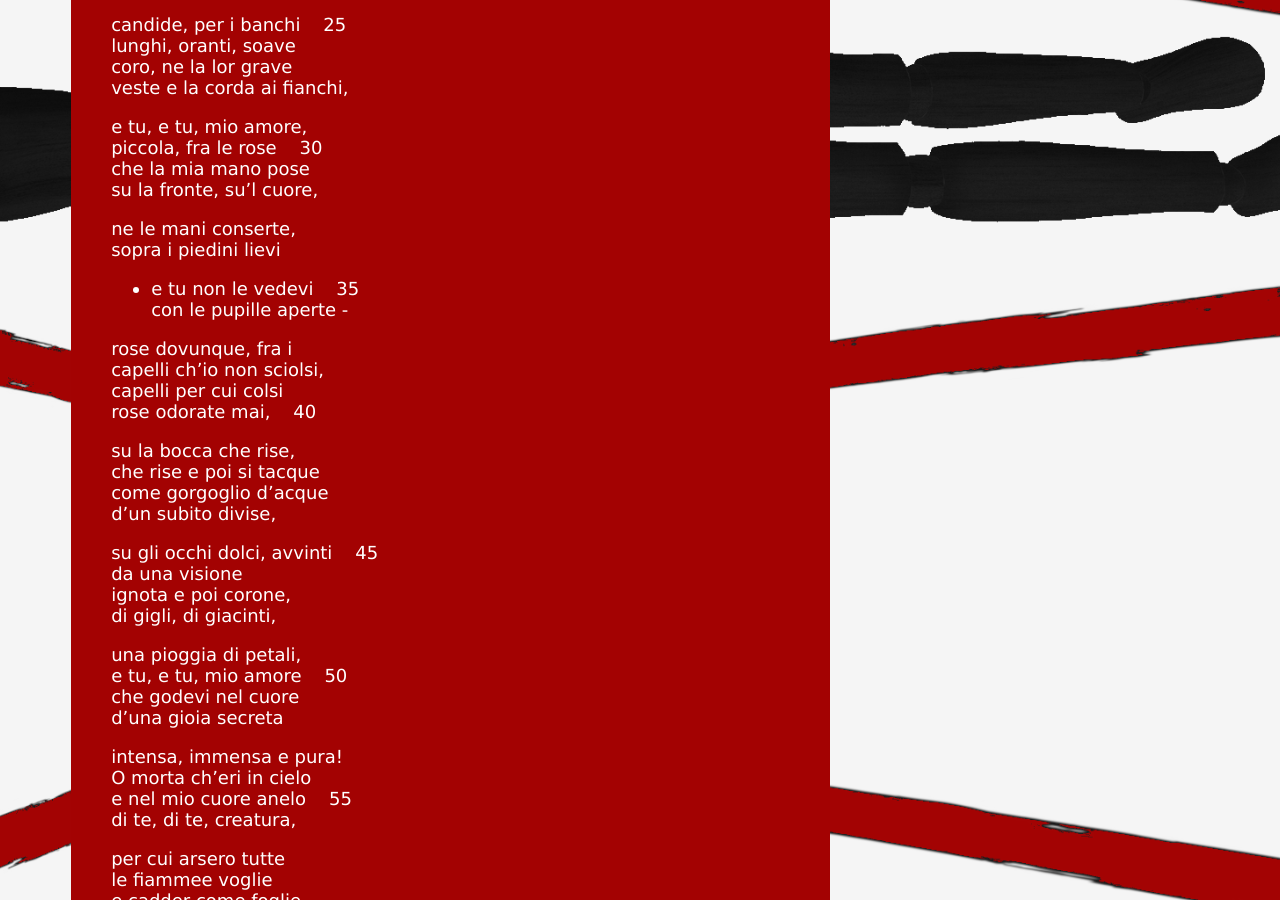
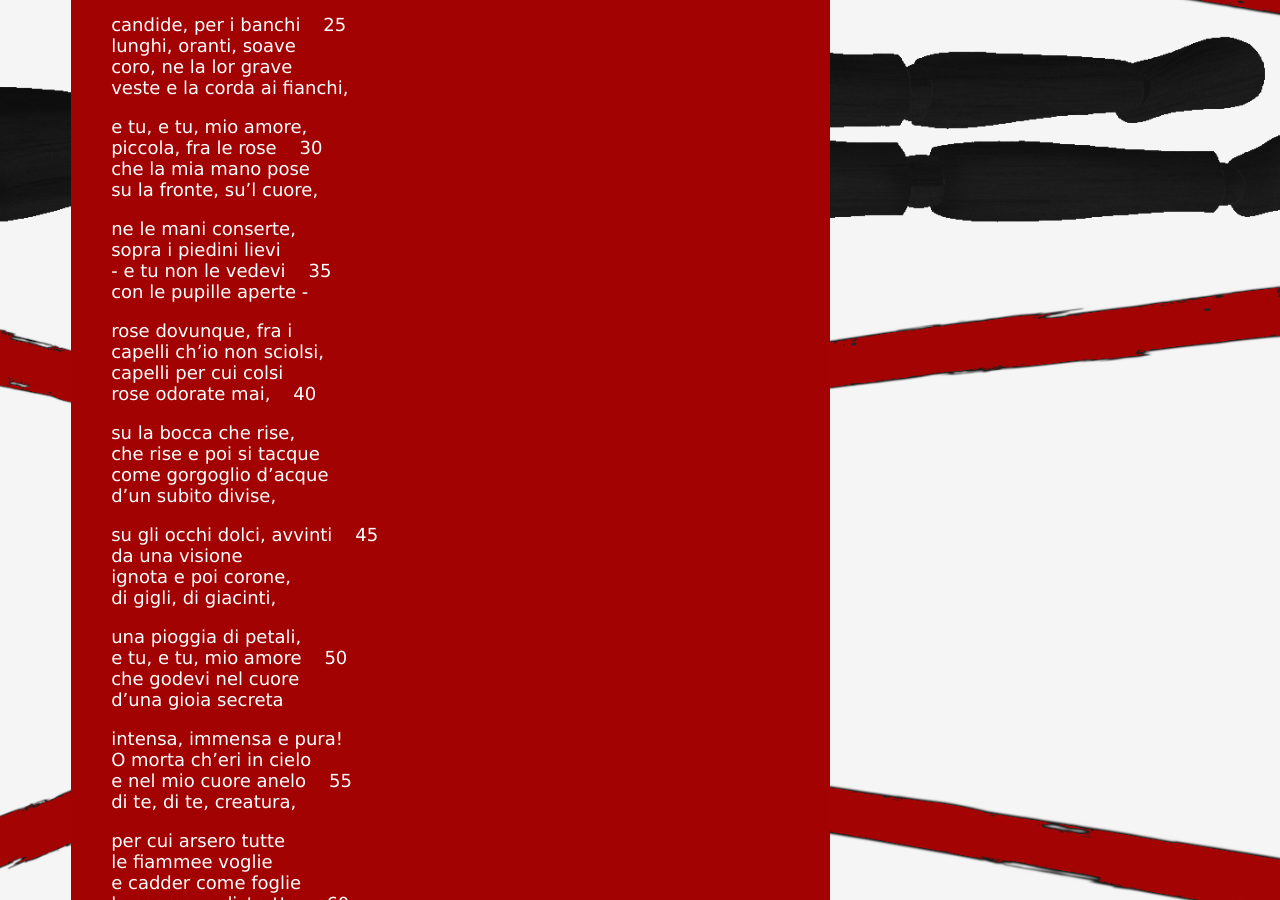
Before and after one commit to thechiefm88/thechiefm88.github.io, a Jekyll site: the page built from _posts/2021-05-02-un-approfondimento-follie.md, in a window 1280 px wide and 900 px high, scrolled down 1227 px. Built offline with Jekyll 4.4.1, drawn with Linux system fonts in a browser that asks for light colours.

Commit message:
19: repaired md syntax

```diff
--- a/_posts/2021-05-02-un-approfondimento-follie.md
+++ b/_posts/2021-05-02-un-approfondimento-follie.md
@@ -54,7 +54,7 @@ Di un a bellezza a dir poco estrema, riporto ora il testo completo, seguirà un
 >
 >ne le mani conserte,
 >sopra i piedini lievi
->- e tu non le vedevi&nbsp;&nbsp;&nbsp;&nbsp;35
+>\- e tu non le vedevi&nbsp;&nbsp;&nbsp;&nbsp;35
 >con le pupille aperte -
 >
 >rose dovunque, fra i
```
